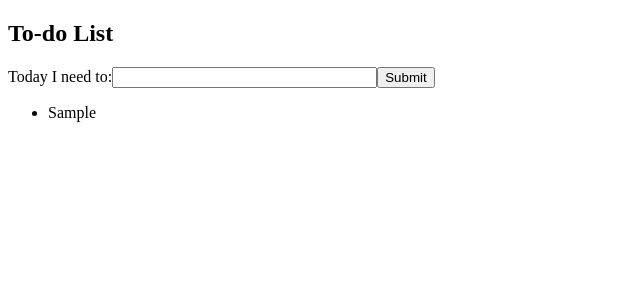
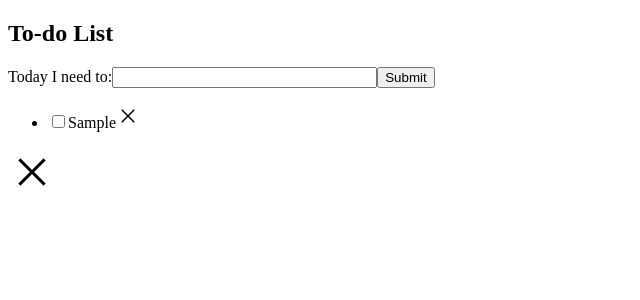
Before and after one commit to giselegomes/todo-list, a Vue app: page / in a window 1280 px wide. Both pictures are taken after typing "Sample" into the empty fields and a click on the button "Submit". Shown: the top 300 px of the page, without its empty margins (0-640 px from the left). Built offline with nearby package versions, Linux system fonts and the light colour scheme.

Commit message:
finishing the to-do functionality

```diff
--- a/public/index.html
+++ b/public/index.html
@@ -8,10 +8,15 @@
     <meta name="description" content="A list of tasks you need to complete or things that you want to do.">
     <meta name="author" content="Gisele Gomes">
 
+    <!-- Icons -->
+    <link href="https://fonts.googleapis.com/icon?family=Material+Icons" rel="stylesheet">
+    <link rel="stylesheet" href="https://fonts.googleapis.com/css2?family=Material+Symbols+Outlined:opsz,wght,FILL,GRAD@20..48,100..700,0..1,-50..200" />
+
     <title>To-do List</title>
 
   </head>
   <body>
     <div id="app"></div>
+    <img src="../src/assets/icons/close_icon.svg" alt="">
   </body>
 </html>
--- a/src/components/todoList.vue
+++ b/src/components/todoList.vue
@@ -10,7 +10,18 @@
         </form>
         <div class="list">
             <ul>
-                <li v-for="todo in todos" :key="todo.text">{{ todo.text }}</li>
+                <li v-for="todo in todos" :key="todo.text" v-on:click="toggleTodo(todo)">
+                    <input type="checkbox" :checked="todo.done">
+                    <label>
+                        <del v-if="todo.done">
+                            {{ todo.text }}
+                        </del>
+                        <span v-else>
+                            {{ todo.text }}
+                        </span>
+                    </label>
+                    <span v-on:click="deleteTodo(todo)" class="material-symbols-outlined">close</span>
+                </li>
             </ul>
         </div>
     </section>
@@ -31,7 +42,23 @@ export default {
                 done: false
             });
             this.currentTodo = "";
+        },
+        toggleTodo(todo) {
+            todo.done = !todo.done
+        },
+        deleteTodo(todo) {
+            this.todos = this.todos.filter(el => el.text !== todo.text);
         }
     }
 }
 </script>
+
+<style>
+.material-symbols-outlined {
+    font-variation-settings:
+        'FILL' 0,
+        'wght' 400,
+        'GRAD' 0,
+        'opsz' 48
+}
+</style>
```
Also changed, not shown: src/assets/icons/close_icon.svg (added), src/assets/icons/list-icon.png (renamed from src/assets/list-icon.png).
